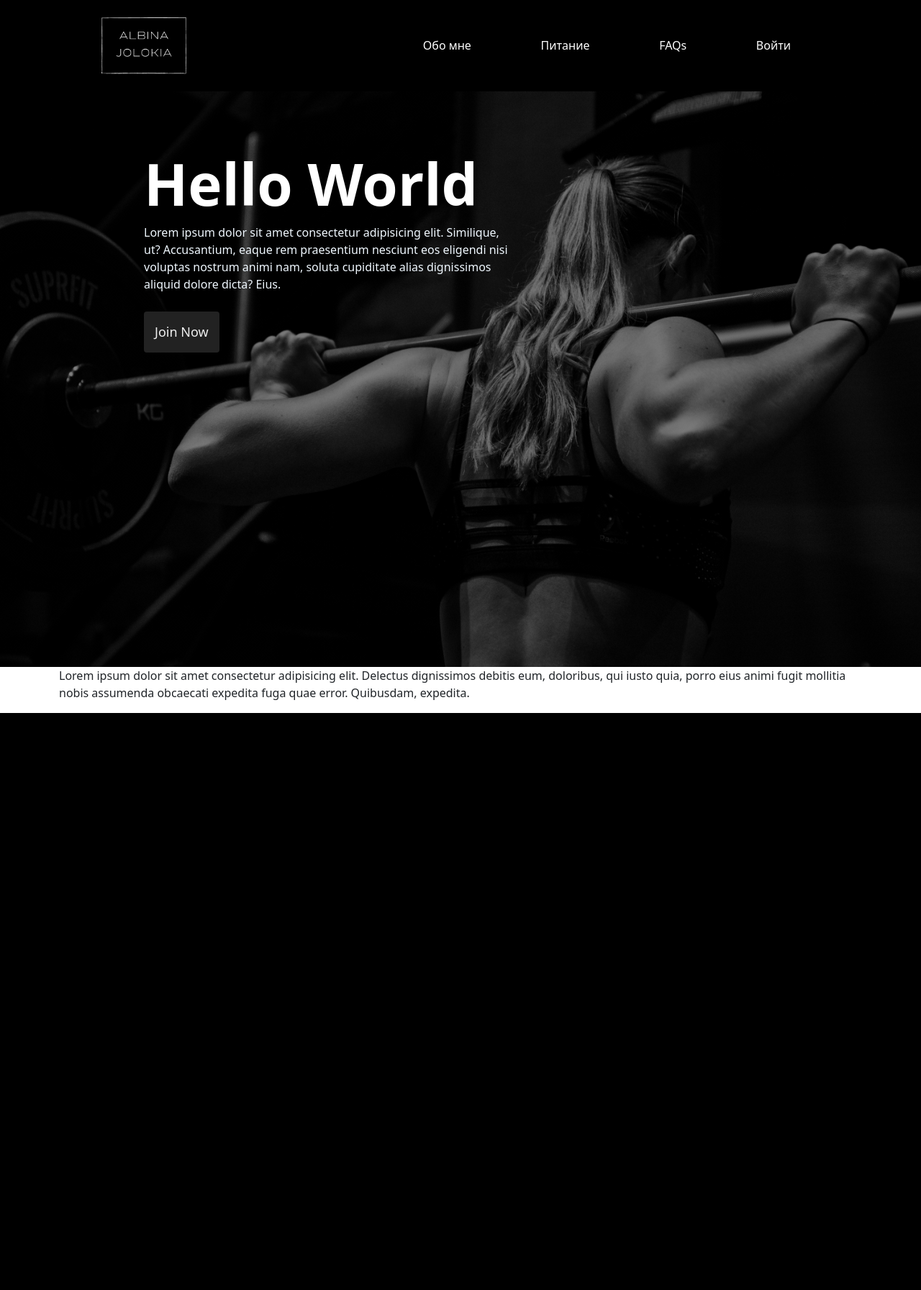
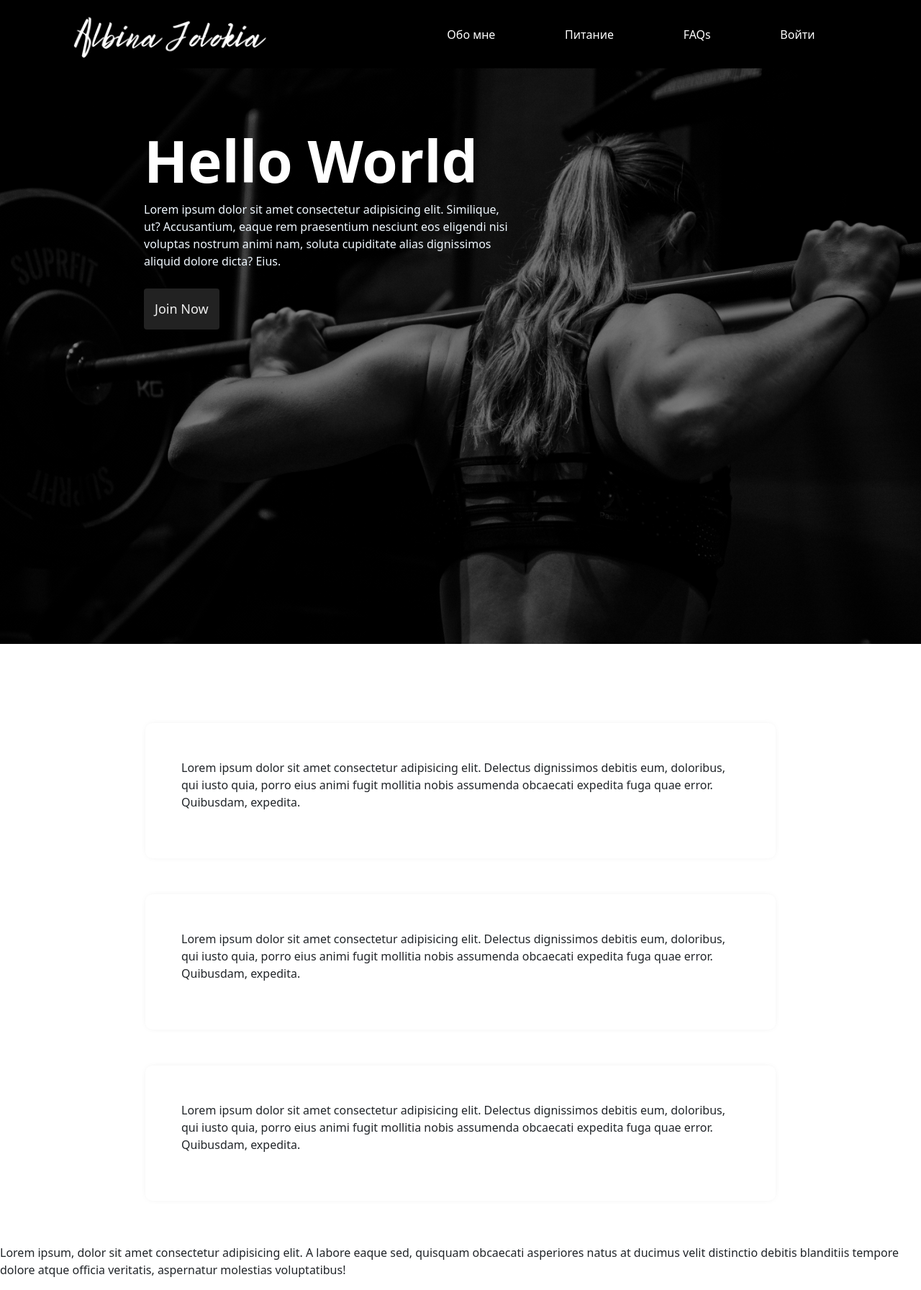
Before and after one commit to dvsdevious/Albina-website, a PHP site: page / in a window 1280 px wide. Shown: the whole page at 72% size. Before the commit the page ends 991 px from the top, so only its background shows below. Run offline with PHP 8.4, Linux system fonts and the light colour scheme; some libraries are stand-ins or nearby versions.

Commit message:
added new logo image

```diff
--- a/index.html
+++ b/index.html
@@ -20,7 +20,7 @@
   <body>
     <nav>
       <div class="logo">
-        <img src="media/Logo White.png" width="150" />
+        <img src="media/Logo Cursive.png" width="150" />
       </div>
       <ul class="nav-links">
         <li><a href="#">Обо мне</a></li>
@@ -64,6 +64,28 @@
           Quibusdam, expedita.
         </p>
       </div>
+      <div class="box">
+        <p>
+          Lorem ipsum dolor sit amet consectetur adipisicing elit. Delectus
+          dignissimos debitis eum, doloribus, qui iusto quia, porro eius animi
+          fugit mollitia nobis assumenda obcaecati expedita fuga quae error.
+          Quibusdam, expedita.
+        </p>
+      </div>
+      <div class="box">
+        <p>
+          Lorem ipsum dolor sit amet consectetur adipisicing elit. Delectus
+          dignissimos debitis eum, doloribus, qui iusto quia, porro eius animi
+          fugit mollitia nobis assumenda obcaecati expedita fuga quae error.
+          Quibusdam, expedita.
+        </p>
+      </div>
+    </div>
+
+    <div class="container-page-2">
+      <p>
+        Lorem ipsum, dolor sit amet consectetur adipisicing elit. A labore eaque sed, quisquam obcaecati asperiores natus at ducimus velit distinctio debitis blanditiis tempore dolore atque officia veritatis, aspernatur molestias voluptatibus!      </p>
+
     </div>
   </body>
   <script src="src/script.js"></script>
--- a/src/style.css
+++ b/src/style.css
@@ -10,6 +10,9 @@ nav {
   min-height: 8vh;
   background-color: #801336;
   background-color: black;
+}
+.logo img {
+  zoom: 200%;
 }
 .banner-area {
   width: 100%;
@@ -49,7 +52,19 @@ nav {
   color: #222;
   background-color: #eee;
 }
-
+.container {
+  width: 70%;
+  margin: 50px auto;
+  padding: 10px;
+}
+.container .box {
+  width: 100%;
+  padding: 50px;
+  background: #fff;
+  margin-top: 50px;
+  border-radius: 10px;
+  box-shadow: 0 0 10px -3px rgba(0, 0, 0, 0.1);
+}
 .nav-links {
   display: flex;
   width: 50%;
@@ -79,10 +94,6 @@ nav {
   height: 3px;
   background-color: white;
   margin: 1vh;
-}
-img {
-  margin: 1vh;
-  padding: 2vh;
 }
 
 @media all and (max-width: 480px) {
```
Also changed, not shown: media/Logo Cursive.png (added), 1 other file.
